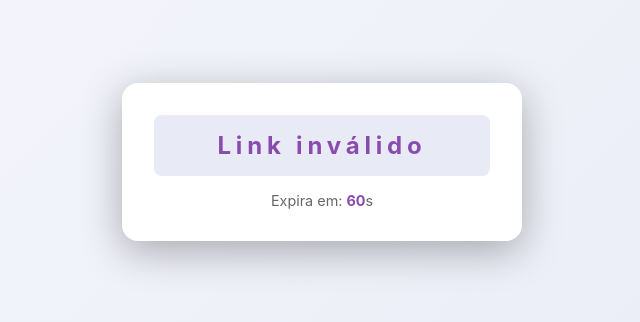
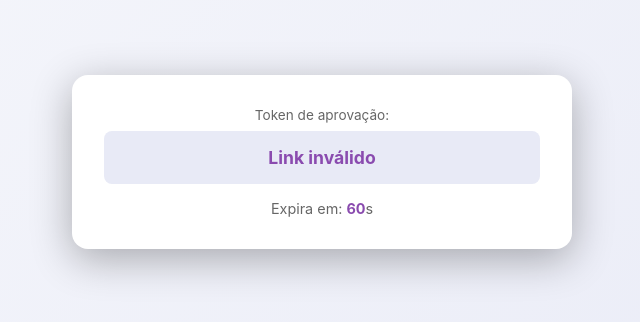
Before and after one commit to wrhbra2013/crebortoli, a plain HTML site: page sig/aprovar.html in a window 1280 px wide. Shown: the part 238-560 px from the top of the page, without its empty margins (318-958 px from the left). Drawn offline with Linux system fonts and the light colour scheme.

Commit message:
v0.0.9.5

```diff
--- a/sig/aprovar.html
+++ b/sig/aprovar.html
@@ -20,20 +20,26 @@
             background: white;
             border-radius: 16px;
             width: 100%;
-            max-width: 400px;
+            max-width: 500px;
             padding: 2rem;
             text-align: center;
             box-shadow: 0 10px 40px rgba(0,0,0,0.3);
         }
-        .code-display {
+        .token-label {
+            font-size: 0.85rem;
+            color: #666;
+            margin-bottom: 0.5rem;
+        }
+        .token-display {
+            font-size: 1.1rem;
+            font-weight: bold;
+            color: #8a4baf;
             background: #e8eaf6;
             padding: 1rem;
             border-radius: 8px;
-            font-size: 1.5rem;
-            font-weight: bold;
-            letter-spacing: 0.3rem;
-            color: #8a4baf;
-            word-break: break-all;
+            overflow-x: auto;
+            white-space: nowrap;
+            margin-bottom: 1rem;
         }
         .timer { color: #666; font-size: 0.9rem; margin-top: 1rem; }
         .timer .countdown { font-weight: bold; color: #8a4baf; }
@@ -41,7 +47,8 @@
 </head>
 <body>
     <div class="modal">
-        <div class="code-display" id="codigo-lido"></div>
+        <div class="token-label">Token de aprovação:</div>
+        <div class="token-display" id="codigo-lido"></div>
         <div class="timer">Expira em: <span class="countdown" id="countdown">60</span>s</div>
     </div>
 
```
Also changed, not shown: sig/login.html (+2 -0 lines).
